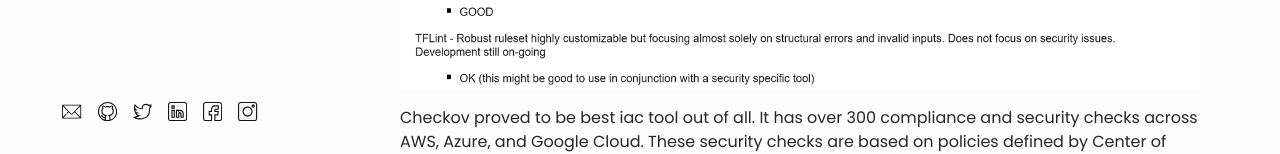
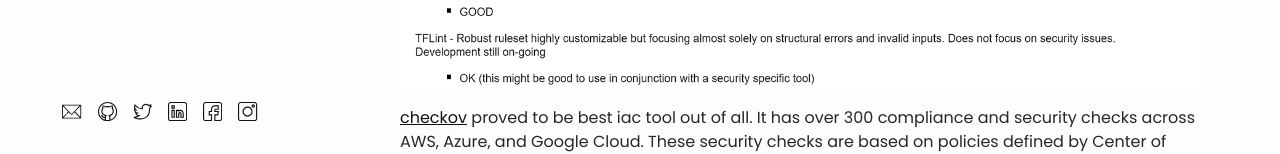
Before and after one commit to kajalNair/kajalNair.github.io, a Jekyll site: the page built from _blog/blog1.md, in a window 1280 px wide. Shown: the part 4831-4985 px from the top of the page. Built offline with Jekyll 4.4.1, drawn with Linux system fonts in a browser that asks for light colours; comment, search, counter and statistics services are not loaded; part of the change alters nothing that is shown; some of the changed text lies outside the part shown.

```diff
--- a/_blog/blog1.md
+++ b/_blog/blog1.md
@@ -66,28 +66,28 @@ We scanned the data set for known misconfigurations and risk, and this is what w
 
 ![result-analysis]({{ '/static/assets/result-analysis.png' | prepend: site.baseurl | replace: '//', '/' }})
 
-Checkov proved to be best iac tool out of all. It has over 300 compliance and security checks across AWS, Azure, and Google Cloud. These security checks are based on policies defined by Center of Internet Security (CIS), AWS Foundations, SOC2, PCI, and additional best practices.
+[checkov](https://github.com/bridgecrewio/checkov) proved to be best iac tool out of all. It has over 300 compliance and security checks across AWS, Azure, and Google Cloud. These security checks are based on policies defined by Center of Internet Security (CIS), AWS Foundations, SOC2, PCI, and additional best practices.
 
 Terraform security is becoming an increasingly important area for DevOps engineers to learn and implement. We hope this helps you to get started with right tools.
 
 
 ### References
-(https://www.hashicorp.com/resources/what-is-infrastructure-as-code)
+[https://www.hashicorp.com/resources/what-is-infrastructure-as-code](https://www.hashicorp.com/resources/what-is-infrastructure-as-code)
 
-[https://bridgecrew.io/wp-content/uploads/state-of-open-source-terraform-security-2020.pdf]
+[https://bridgecrew.io/wp-content/uploads/state-of-open-source-terraform-security-2020.pdf](https://bridgecrew.io/wp-content/uploads/state-of-open-source-terraform-security-2020.pdf)
 
-[https://github.com/bridgecrewio/terragoat]
+[https://github.com/bridgecrewio/terragoat](https://github.com/bridgecrewio/terragoat)
 
-[https://github.com/RhinoSecurityLabs/cloudgoat]
+[https://github.com/RhinoSecurityLabs/cloudgoat](https://github.com/RhinoSecurityLabs/cloudgoat)
 
-[https://github.com/appsecco/attacking-cloudgoat2]
+[https://github.com/appsecco/attacking-cloudgoat2](https://github.com/appsecco/attacking-cloudgoat2)
 
-[https://github.com/bridgecrewio/checkov]
+[https://github.com/bridgecrewio/checkov](https://github.com/bridgecrewio/checkov)
 
-[https://github.com/accurics/terrascan]
+[https://github.com/accurics/terrascan](https://github.com/accurics/terrascan)
 
-[https://github.com/terraform-linters/tflint]
+[https://github.com/terraform-linters/tflint](https://github.com/terraform-linters/tflint)
 
-[https://www.terraform.io/]
+[https://www.terraform.io/](https://www.terraform.io/)
 
-[https://github.com/nccgroup/ScoutSuite/]
+[https://github.com/nccgroup/ScoutSuite/](https://github.com/nccgroup/ScoutSuite/)
```
